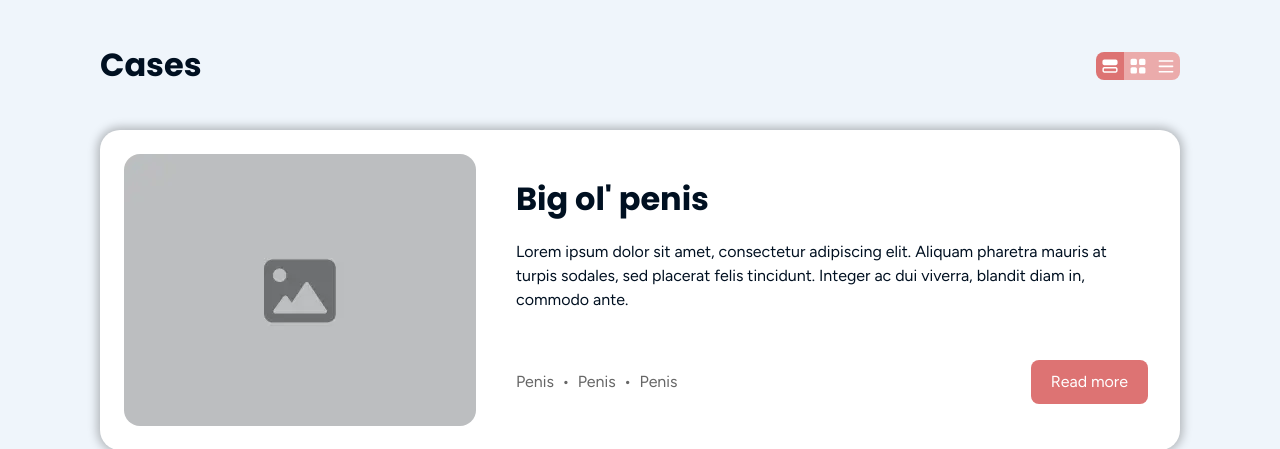
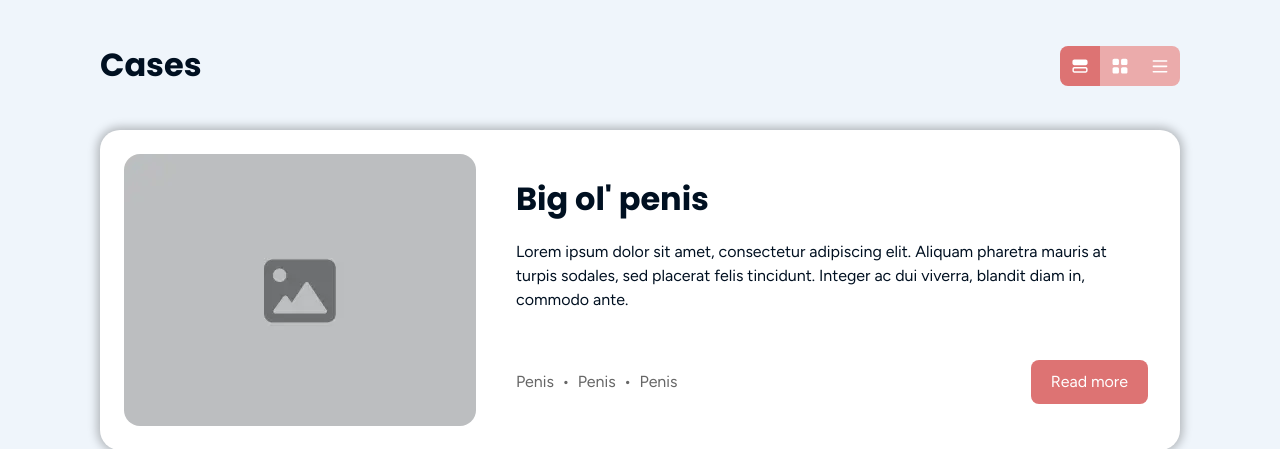
Before and after one commit to MozesMiko/Portfolio, a PHP site: page /cases in a window 1280 px wide. Shown: the part 54-503 px from the top of the page. Run offline with PHP 8.4, Linux system fonts and the light colour scheme.

Commit message:
fix: corrected css variable for card display btn

```diff
--- a/css/components/button.css
+++ b/css/components/button.css
@@ -55,7 +55,7 @@ html.dark .button:not(.ghost):hover {
   justify-content: center;
   align-items: center;
   aspect-ratio: 1/1;
-  height: var(space-xl);
+  height: var(--space-xl);
   background-color: var(--button-inactive-color);
   cursor: pointer;
 
```
